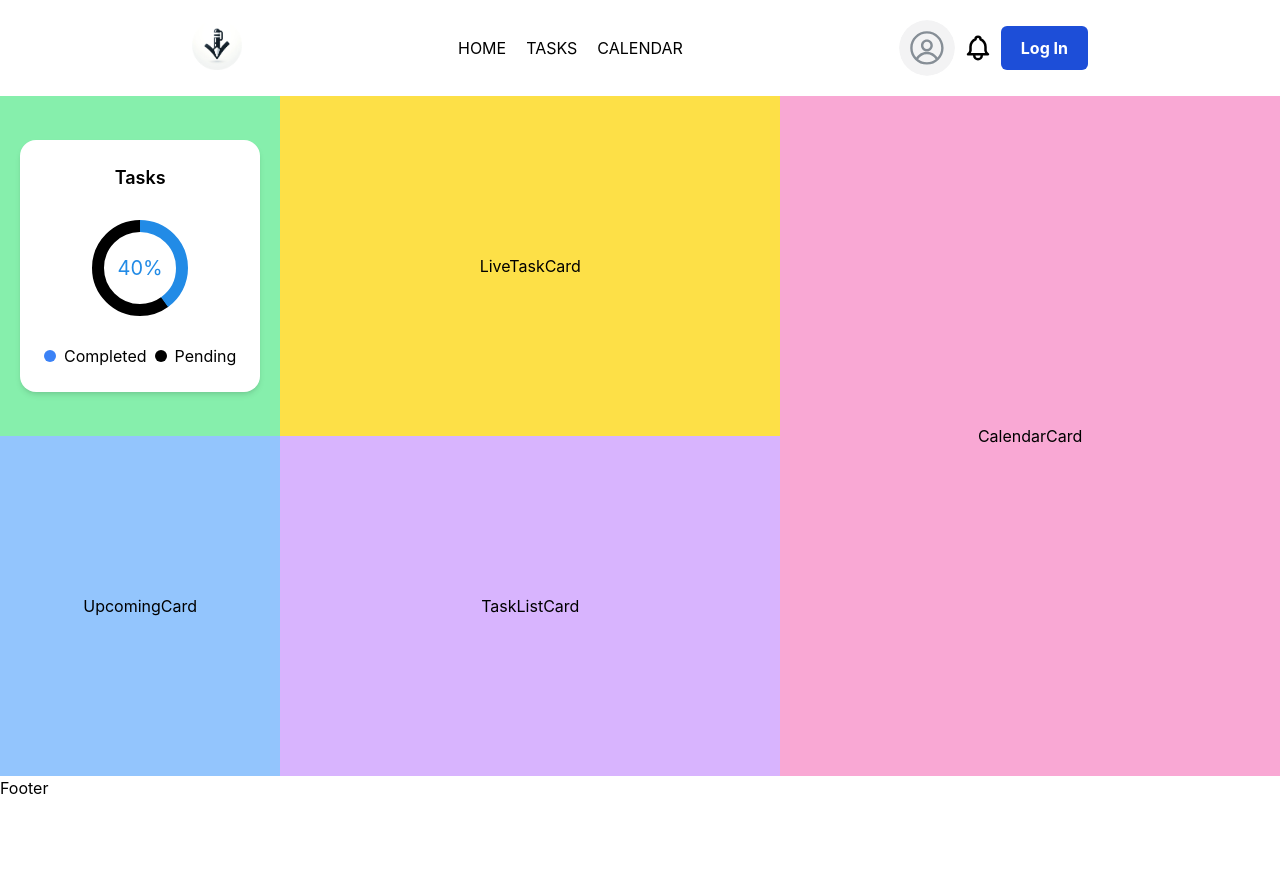
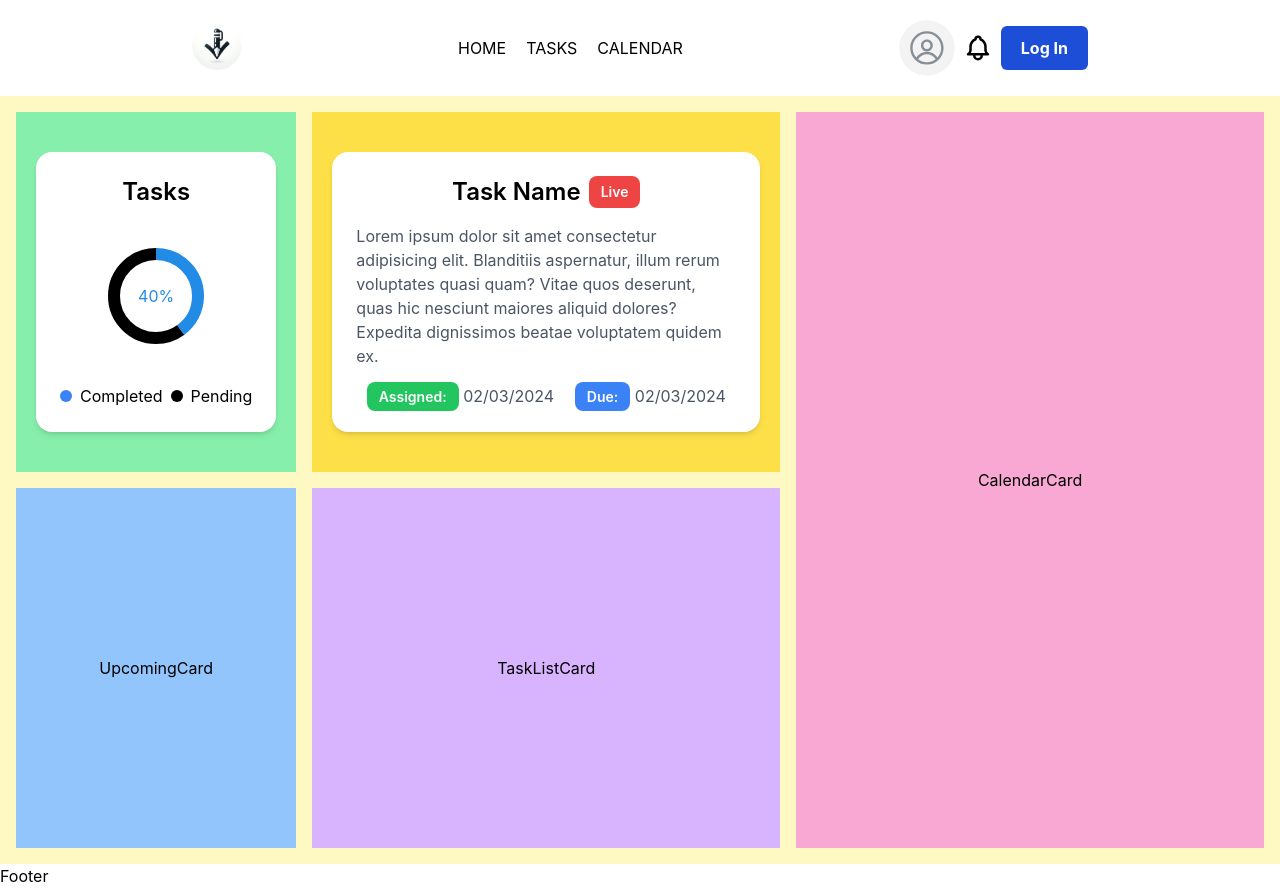
Before and after one commit to brosmar18/todo-app, a React (Vite) app: page / in a window 1280 px wide. Before the commit the page ends 800 px from the top, so only its background shows below. Built offline with nearby package versions, Linux system fonts and the light colour scheme.

Commit message:
LiveTaskCard created

```diff
--- a/src/Components/Home/LiveTaskCard/index.jsx
+++ b/src/Components/Home/LiveTaskCard/index.jsx
@@ -1,9 +1,27 @@
-import React from 'react'
+import { IconCalendarDue, IconCalendar } from '@tabler/icons-react';
 
 const LiveTaskCard = () => {
   return (
-    <div>LiveTaskCard</div>
+    <div className="bg-white p-6 rounded-2xl shadow-md flex flex-col items-center justify-around space-y-4 h-full max-w-lg">
+      <div className='flex justify-between items-center gap-2'>
+        <h3 className='text-2xl font-semibold'>Task Name</h3>
+        <span className='text-sm font-semibold text-white bg-red-500 px-3 py-1.5 rounded-lg'>Live</span>
+      </div>
+      <div className='flex items-center justify-center text-gray-600'>
+        <p>Lorem ipsum dolor sit amet consectetur adipisicing elit. Blanditiis aspernatur, illum rerum voluptates quasi quam? Vitae quos deserunt, quas hic nesciunt maiores aliquid dolores? Expedita dignissimos beatae voluptatem quidem ex.</p>
+      </div>
+      <div className='flex items-center justify-around w-full text-gray-600'>
+        <div>
+          <p>
+            <span className='text-sm font-semibold text-white bg-green-500 px-3 py-1.5 rounded-lg '>Assigned:</span> 02/03/2024 </p>
+        </div>
+        <div>
+          <p>
+            <span className='text-sm font-semibold text-white bg-blue-500 px-3 py-1.5 rounded-lg '>Due:</span> 02/03/2024 </p>
+        </div>
+      </div>
+    </div>
   )
 }
 
-export default LiveTaskCard
+export default LiveTaskCard;
--- a/src/Components/Home/ProgressCard/index.jsx
+++ b/src/Components/Home/ProgressCard/index.jsx
@@ -4,8 +4,8 @@ const ProgressCard = () => {
     const progressValue = 85;
 
     return (
-        <div className="bg-white p-6 rounded-2xl shadow-md flex flex-col items-center space-y-4 m-5">
-            <h3 className="text-lg font-semibold">Tasks</h3>
+        <div className="bg-white p-6 rounded-2xl shadow-md flex flex-col items-center justify-between space-y-4 h-full  max-w-lg">
+            <h3 className="text-2xl font-semibold">Tasks</h3>
             <div className='relative'>
                 <RingProgress
                     sections={[{ value: 40, color: 'blue' }]} rootColor="black"
@@ -14,7 +14,7 @@ const ProgressCard = () => {
                             color='blue'
                             weight={700}
                             align='center'
-                            size='xl'
+                            size='2xl'
                         >
                             40%
                         </Text>
--- a/src/Components/Home/index.js
+++ b/src/Components/Home/index.js
@@ -1,6 +1,6 @@
 import ProgressCard from './ProgressCard';
 import CalendarCard from './CalendarCard';
-import LiveTaskCard from './liveTaskCard';
+import LiveTaskCard from './LiveTaskCard';
 import UpcomingCard from './UpcomingCard';
 import TaskListCard from './TaskListCard';
 
--- a/src/pages/Home/index.jsx
+++ b/src/pages/Home/index.jsx
@@ -8,25 +8,25 @@ import {
 
 const Home = () => {
   return (
-    <div className="flex flex-col sm:grid sm:grid-cols-[1fr,repeat(2,_2fr)] sm:grid-rows-[repeat(2,_1fr)] sm:gap-0 w-full">
-      {/* Box 2 */}
-      <div className="bg-green-300 flex items-center justify-center sm:col-start-1 sm:col-end-2 sm:row-start-1 sm:row-end-2">
+    <div className="flex flex-col md:grid md:grid-cols-[1fr,repeat(2,_2fr)] md:grid-rows-[repeat(2,_1fr)] md:gap-4 w-full p-4 bg-yellow-100">
+      {/* Progress Card */}
+      <div className="bg-green-300 flex items-center justify-center md:col-start-1 md:col-end-2 md:row-start-1 md:row-end-2 py-10 px-5">
         <ProgressCard />
       </div>
-      {/* Box 3 */}
-      <div className="bg-blue-300 flex items-center justify-center sm:col-start-1 sm:col-end-2 sm:row-start-2 sm:row-end-3">
+      {/* Upcoming Events, Tasks Card */}
+      <div className="bg-blue-300 flex items-center justify-center md:col-start-1 md:col-end-2 md:row-start-2 md:row-end-3 py-10 px-5">
         <UpcomingCard />
       </div>
-      {/* Box 4 */}
-      <div className="bg-yellow-300 flex items-center justify-center sm:col-start-2 sm:col-end-3 sm:row-start-1 sm:row-end-2">
+      {/* Live Task Card */}
+      <div className="bg-yellow-300 flex items-center justify-center md:col-start-2 md:col-end-3 md:row-start-1 md:row-end-2 py-10 px-5">
         <LiveTaskCard />
       </div>
-      {/* Box 5 */}
-      <div className="bg-purple-300 flex items-center justify-center sm:col-start-2 sm:col-end-3 sm:row-start-2 sm:row-end-3">
+      {/* Task List Card */}
+      <div className="bg-purple-300 flex items-center justify-center md:col-start-2 md:col-end-3 md:row-start-2 md:row-end-3 py-10 px-5">
         <TaskListCard />
       </div>
-      {/* Box 6 */}
-      <div className="bg-pink-300 flex items-center justify-center sm:col-start-3 sm:col-end-4 sm:row-start-1 sm:row-end-3">
+      {/* Calendar Card */}
+      <div className="bg-pink-300 flex items-center justify-center md:col-start-3 md:col-end-4 md:row-start-1 md:row-end-3 py-10 px-5">
         <CalendarCard />
       </div>
     </div>
```
